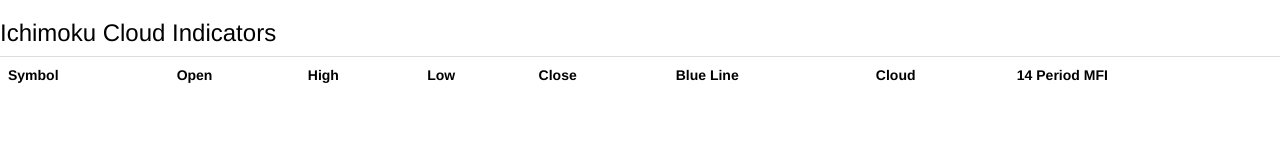
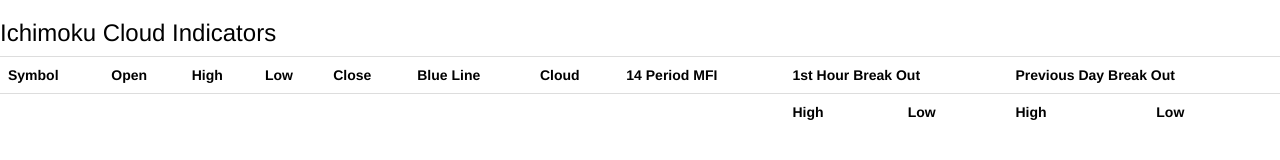
Before and after one commit to sreeragravindran/nse-quotes-feeder, a website: page src/views/index.html in a window 1280 px wide. Drawn offline with nearby package versions, Linux system fonts and the light colour scheme; some packages are replaced by stand-ins of ours; no server answers.

Commit message:
view change

```diff
--- a/src/views/index.html
+++ b/src/views/index.html
@@ -22,16 +22,25 @@
     <div class="table-responsive">
         <table class="table" >
         <tr>
-            <th>Symbol</th>
-            <th>Open</th>
-            <th>High</th>
-            <th>Low</th>
-            <th>Close</th>
-            <th>Blue Line</th>
+            <th >Symbol</th>
+            <th >Open</th>
+            <th >High</th>
+            <th >Low</th>
+            <th >Close</th>
+            <th >Blue Line</th>
             <!-- <th>Red Line</th> -->
-            <th>Cloud</th>
+            <th >Cloud</th>
             <!-- <th>14 Period MF Ratio</th> -->
-            <th>14 Period MFI</th>
+            <th >14 Period MFI</th>
+            <th colspan="2">1st Hour Break Out</th>
+            <th colspan="2">Previous Day Break Out</th>
+        </tr>
+        <tr>
+          <th colspan="8"></th>
+          <th> High</th>
+          <th> Low </th>
+          <th>High</th>
+          <th>Low</th>
         </tr>
         <tr ng-repeat="stock in stocks" >
             <td><input type="text" ng-model="stock.symbol" disabled="disabled" style="border:none"/> </td>
@@ -52,6 +61,10 @@
             <td>
               <input type="text" ng-model="stock.fourteenPeriodMFIndex" disabled="disabled" style="border:none"/>
             </td>
+            <td></td>
+            <td></td>
+            <td></td>
+            <td></td>
         </tr>
         </table>
     </div>
```
